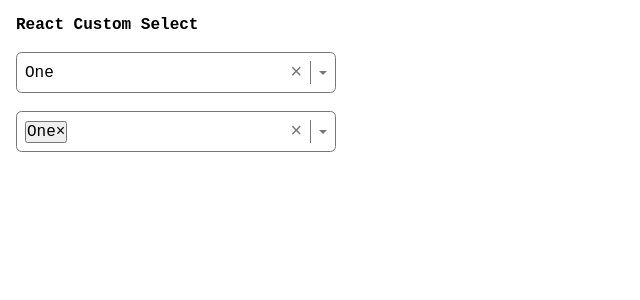
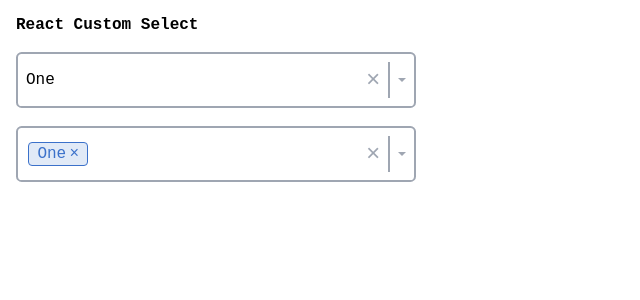
Before and after one commit to prateek18801/react-custom-select, a React (Vite) app: page / in a window 1280 px wide. Shown: the top 300 px of the page, without its empty margins (0-640 px from the left). Built offline with nearby package versions, Linux system fonts and the light colour scheme.

Commit message:
Update colors create badge CSS

```diff
--- a/src/components/select.module.css
+++ b/src/components/select.module.css
@@ -1,49 +1,67 @@
 .container {
     position: relative;
-    width: 20em;
-    min-height: 1.5em;
-    border: .05em solid #777;
+    width: 25em;
+    min-height: 3.5em;
     display: flex;
-    align-items: center;
     gap: 0.5em;
     padding: 0.5em;
+    border: 0.15em solid #9FA6B2;
     border-radius: 0.35em;
+    align-items: center;
     outline: none;
 }
 
 .container:focus {
-    border-color: #0363ac;
+    border-color: #332D2D;
 }
 
 .value {
     flex-grow: 1;
+    display: flex;
+    flex-wrap: wrap;
+}
+
+.option-badge {
+    margin: 0.15em;
+    padding: 0.15em 0.5em;
+    display: flex;
+    align-items: center;
+    background-color: #3b72ca26;
+    color: #3B71CA;
+    border: 0.1em solid #3B71CA;
+    border-radius: 0.25em;
+}
+
+.remove-btn {
+    margin-left: 0.2em;
+    cursor: pointer;
 }
 
 .clear-btn {
     background: none;
-    color: #777;
+    color: #9FA6B2;
     border: none;
     outline: none;
     cursor: pointer;
     padding: 0;
-    font-size: 1.25em;
+    font-size: 1.5em;
 }
 
 .clear-btn:focus,
 .clear-btn:hover {
-    color: #333;
+    color: #332D2D;
 }
 
 .divider {
-    background-color: #777;
+    background-color: #9FA6B2;
     align-self: stretch;
-    width: 0.05em;
+    width: 0.1em;
 }
 
 .caret {
     translate: 0 25%;
     border: 0.25em solid transparent;
-    border-top-color: #777;
+    border-top-color: #9FA6B2;
 }
 
 .option-list {
@@ -54,12 +72,12 @@
     display: none;
     max-height: 15em;
     overflow-y: auto;
-    border: 0.05em solid #777;
+    border: 0.1em solid #9FA6B2;
     border-radius: 0.25em;
     width: 100%;
     left: 0;
     top: calc(100% + 0.25em);
-    background-color: white;
+    background-color: #FBFBFB;
     z-index: 100;
 }
 
@@ -73,10 +91,10 @@
 }
 
 .option.highlighted {
-    background-color: aquamarine;
+    background-color: #dae7ff;
 }
 
 .option.selected {
-    background-color: aquamarine;
+    background-color: #3B71CA;
     color: white;
 }
```
